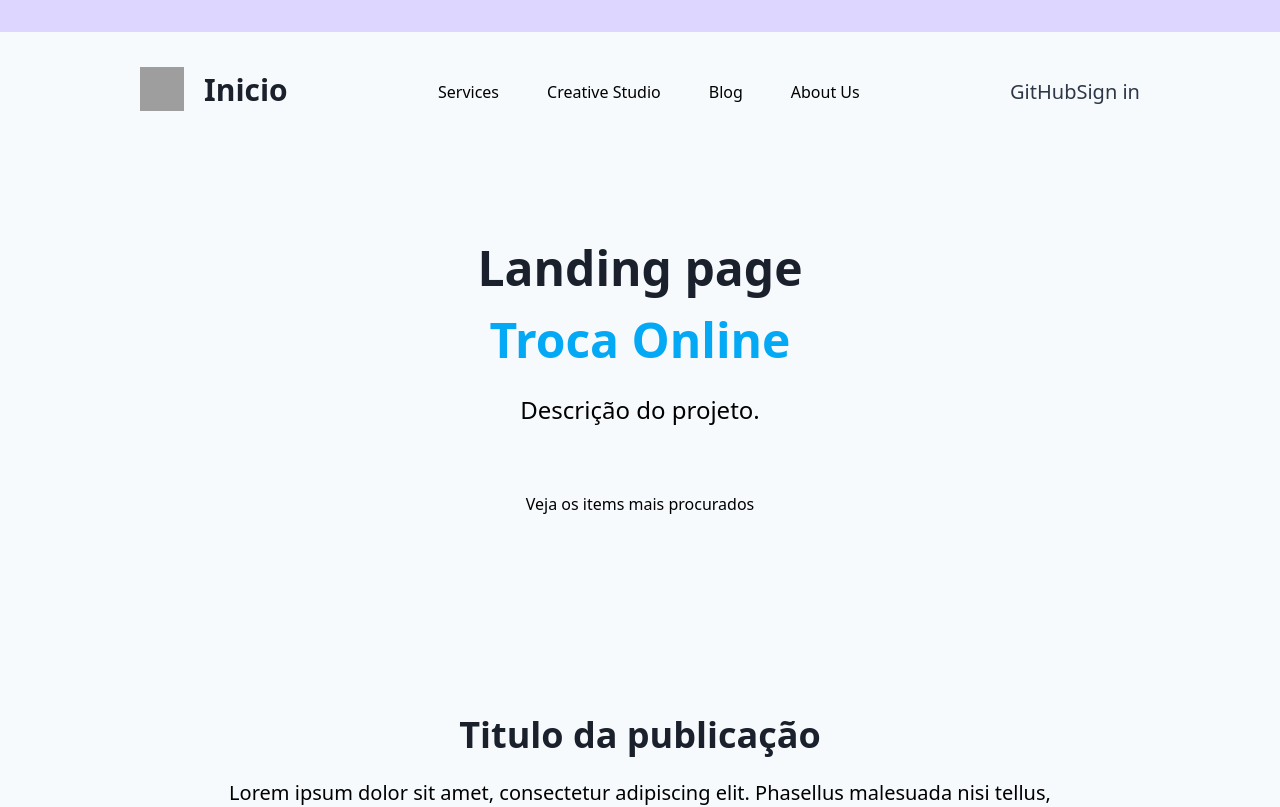
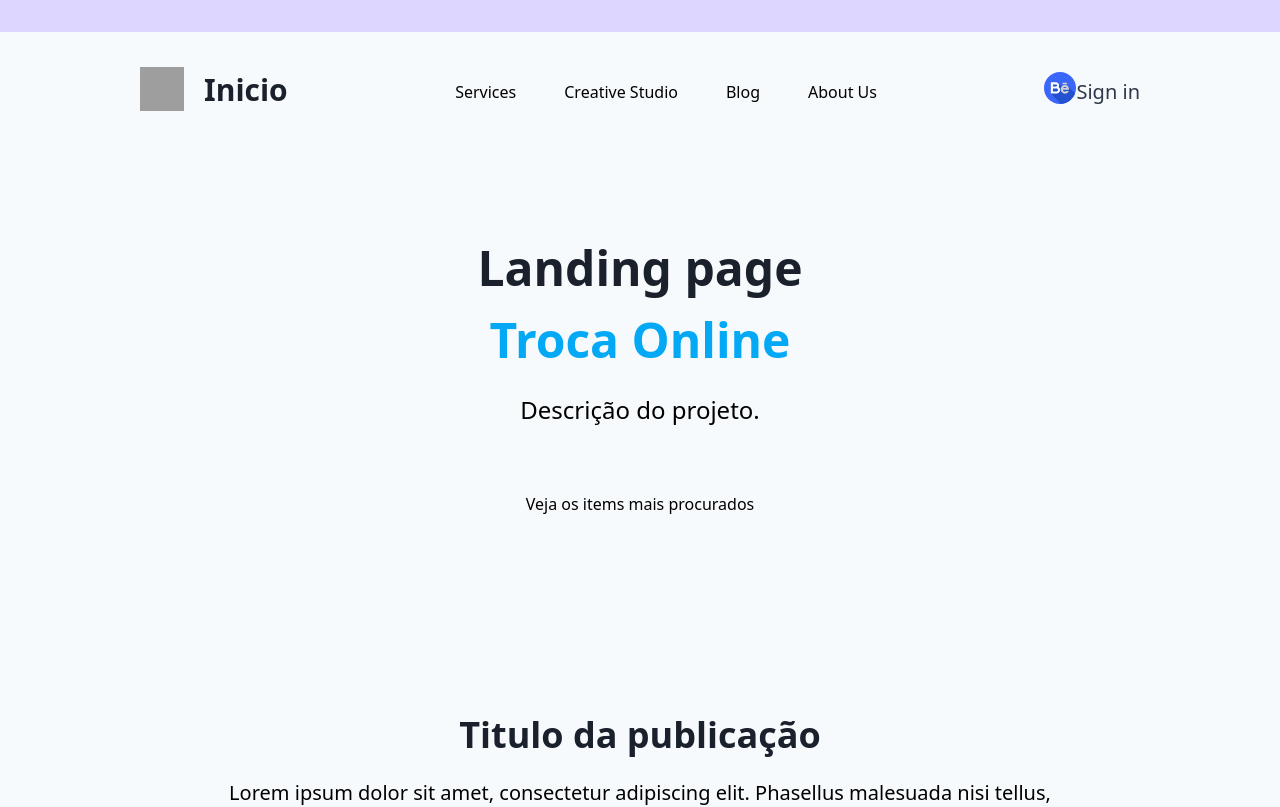
Before and after one commit to pedroffd/blog-copy, a Next.js app: page / in a window 1280 px wide. Shown: the top 807 px of the page. Built offline with nearby package versions, Linux system fonts and the light colour scheme; grey boxes are pictures that could not be loaded.

Commit message:
Feature/topbar (#3)
* container style - app logo included - app title style

* prettier config improvements - navbar updated to 3 sections

* images folder

* behance logo on hero component

```diff
--- a/src/templates/Hero.tsx
+++ b/src/templates/Hero.tsx
@@ -1,8 +1,10 @@
+import Image from 'next/image';
 import Link from 'next/link';
 
 import { Background } from '../background/Background';
 import { Button } from '../buttons/Button';
 import { HeroOneButton } from '../hero/HeroOneButton';
+import BeLogo from '../images/logos/behance.svg';
 import { Section } from '../layout/Section';
 import { NavbarThreeColumns } from '../navigation/NavbarThreeColumns';
 import { Logo } from './Logo';
@@ -13,7 +15,7 @@ const Hero = () => (
       <NavbarThreeColumns logo={<Logo xl />}>
         <li>
           <Link href="https://github.com/pedroffd/troca-online">
-            <a>GitHub</a>
+            <Image src={BeLogo} alt="Behance Logo" height={32} width={32} />
           </Link>
         </li>
         <li>
```
Also changed, not shown: tsconfig.json (+6 -1 lines).
